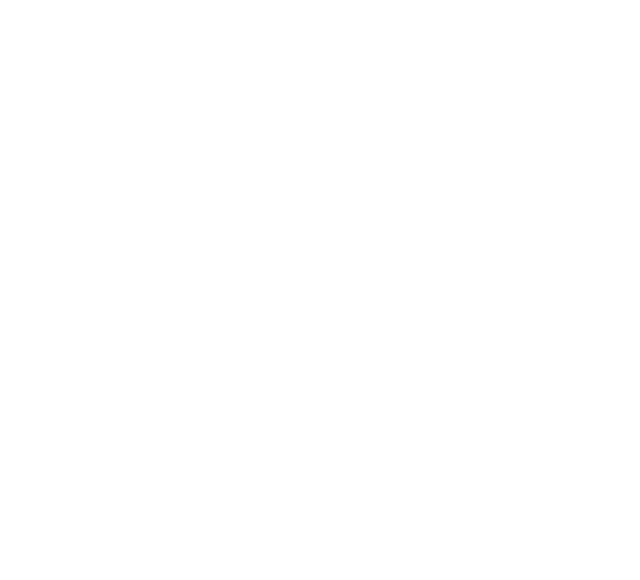
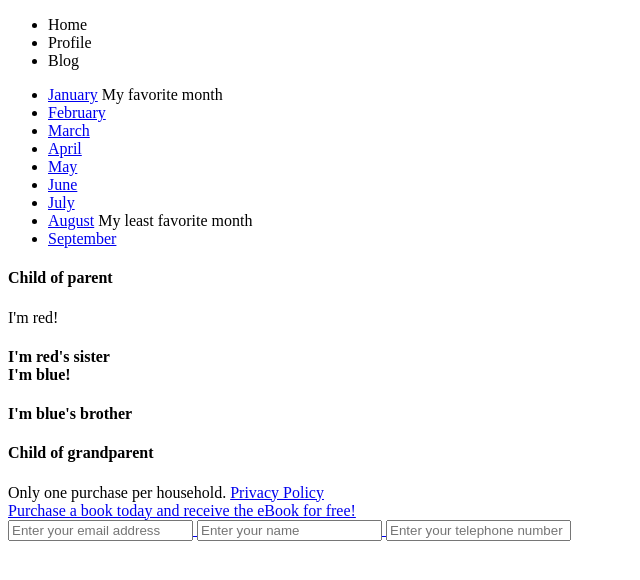
Before and after one commit to joshualloyd/css-selectors, a plain HTML site: page index.html in a window 1280 px wide. Shown: the whole page, without its empty margins (0-640 px from the left). Drawn offline with Linux system fonts and the light colour scheme.

Commit message:
copy/paste starting html into body

```diff
--- a/index.html
+++ b/index.html
@@ -5,6 +5,96 @@
 	<link rel="stylesheet" type="text/css" href="selectors.css">
 </head>
 <body>
+	<header>
+	  <ul>
+	    <li>Home</li>
+	    <li>Profile</li>
+	    <li>Blog</li>
+	  </ul>
+	</header>
+
+	<section>
+	  <div class="month-list">
+	    <ul>
+	      <li>
+	        <a href="#">January</a>
+	        <span class="disabled">My favorite month</span>
+	      </li>
+	      <li>
+	        <a href="#">
+	          <span class="active">February</span>
+	        </a>
+	      </li>
+	      <li>
+	        <a href="#">
+	          <span class="disabled">March</span>
+	        </a>
+	      </li>
+	      <li>
+	        <a href="#">April</a>
+	      </li>
+	      <li>
+	        <a href="#">
+	          <div class="promo">
+	            <span class="disabled">May</span>
+	          </div>
+	        </a>
+	      </li>
+	      <li>
+	        <a href="#">June</a>
+	      </li>
+	      <li>
+	        <a href="#">July</a>
+	      </li>
+	      <li>
+	        <a href="#">August</a>
+	        <span class="disabled">My least favorite month</span>
+	      </li>
+	      <li>
+	        <a href="#" class="disabled">September</a>
+	      </li>
+	    </ul>
+	  </div>
+	</section>
+
+	<section>
+	  <div class="grandparent">
+	    <div class="parent">
+	      <h4>Child of parent</h4>
+	      <div>
+	        <div>I'm red!</div>
+	        <h4>I'm red's sister
+	        <div>I'm blue!</div>
+	        <h4>I'm blue's brother</h4>
+	      </div>
+	    </div>
+	    <h4>Child of grandparent</h4>
+	  </div>
+	</section>
+
+	<footer class="padded">
+
+	  <div class="disclaimer">
+	    Only one purchase per household.
+	    <a href="#">
+	      <span class="footer-link">
+	        <span class="disabled">
+	          Privacy Policy
+	        </span>
+	      </span>
+	  </div>
+
+	  <div class="promo">
+	    Purchase a book today and receive the eBook for free!
+	  </div>
+
+	  <span>
+	      <input type="text" name="email" placeholder="Enter your email address">
+	      <input type="text" name="name" placeholder="Enter your name">
+	      <input type="tel" name="telephone" placeholder="Enter your telephone number">
+	  </span>
+
+	</footer>
 
 </body>
 </html>
```
